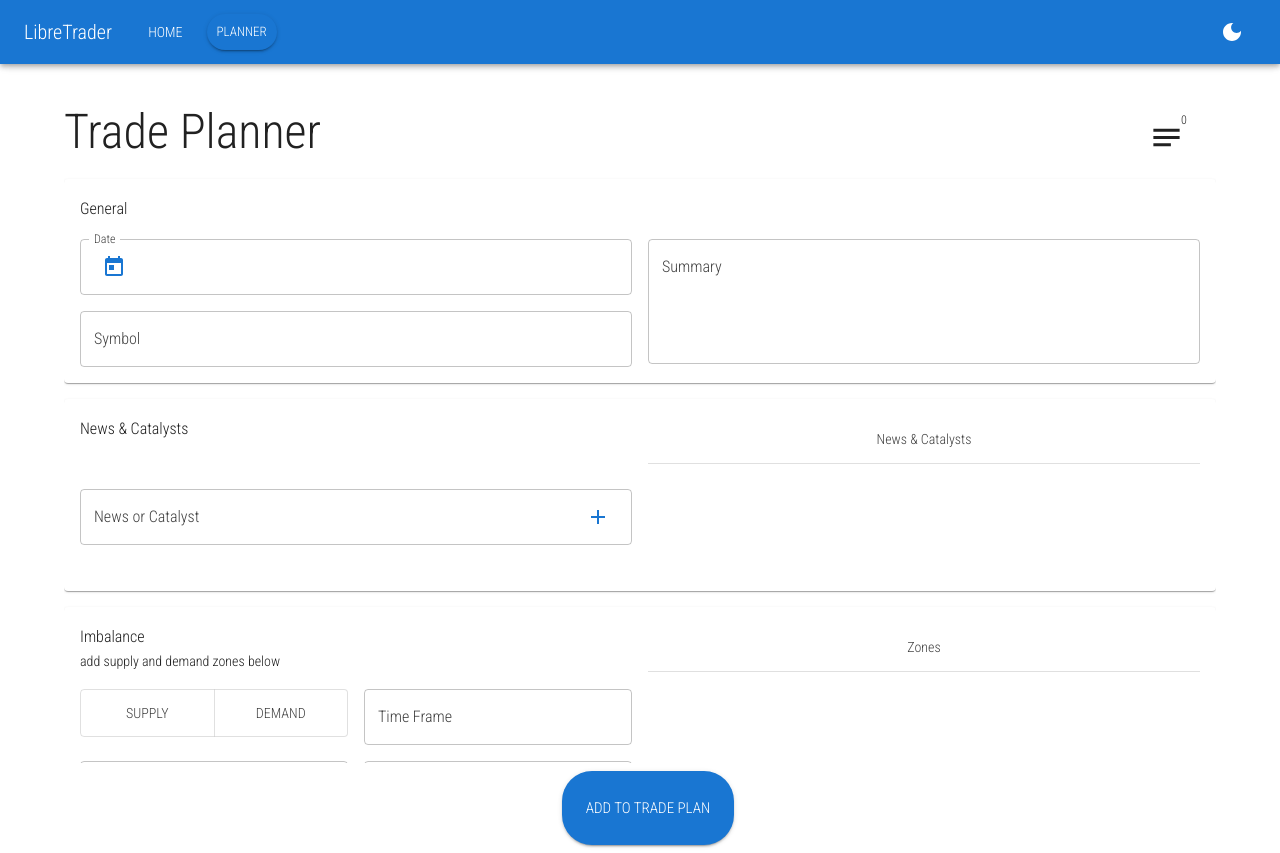
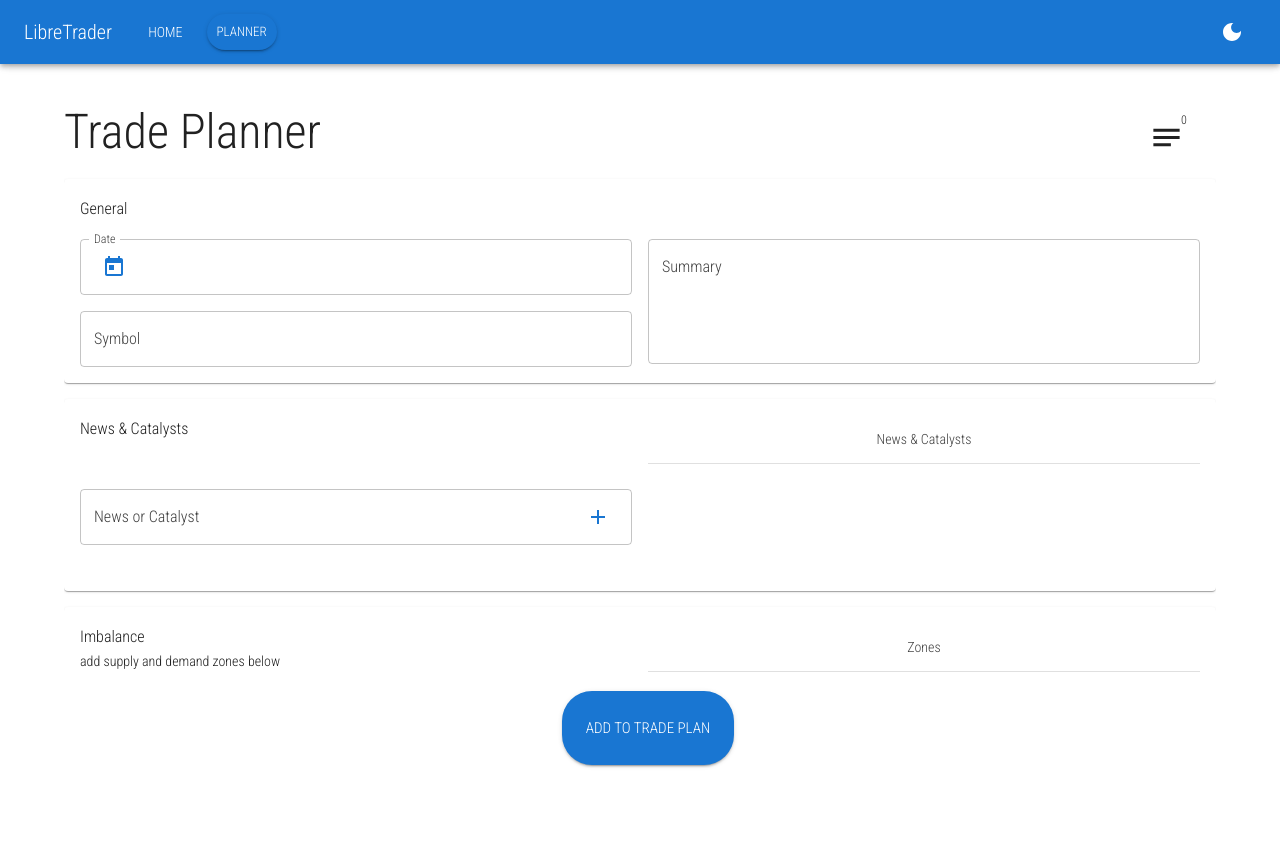
Before and after one commit to oze4/LibreTrader, a React app in the folder frontend/: page /planner in a window 1280 px wide. After the commit the page ends 800 px from the top, so only its background shows below. Built offline with nearby package versions, Linux system fonts and the light colour scheme.

Commit message:
chore(frontend): fix grid spacing and form height

```diff
--- a/frontend/src/components/TradePlanForm/GeneralInfo.js
+++ b/frontend/src/components/TradePlanForm/GeneralInfo.js
@@ -51,7 +51,7 @@ export default function GeneralInfo(props) {
         <Grid item xs={12}>
           <Typography variant="subtitle1">General</Typography>
         </Grid>
-        <Grid item xs={12} sm={6} container spacing={2}>
+        <Grid item xs={12} md={6} container spacing={2}>
           <Grid item xs={12}>
             <TextField
               fullWidth
@@ -85,7 +85,7 @@ export default function GeneralInfo(props) {
             />
           </Grid>
         </Grid>
-        <Grid item xs={12} sm={6} container spacing={2}>
+        <Grid item xs={12} md={6} container spacing={2}>
           {/* bigger picture */}
           <Grid item xs={12}>
             <TextField
--- a/frontend/src/components/TradePlanForm/index.js
+++ b/frontend/src/components/TradePlanForm/index.js
@@ -17,7 +17,7 @@ const Section = styled(Paper, (props) => ({ ...props }))`
 export default function TradePlanForm({ onSubmit = (formData) => ({ ...formData }) }) {
   return (
     <TradePlanProvider>
-      <Box sx={{ maxHeight: "75vh", overflow: "scroll" }}>
+      <Box sx={{ maxHeight: "65vh", overflow: "scroll" }}>
         <Section>
           <GeneralInfo />
         </Section>
```
Also changed, not shown: 1 other file (tests, documents, lock files or other folders).
